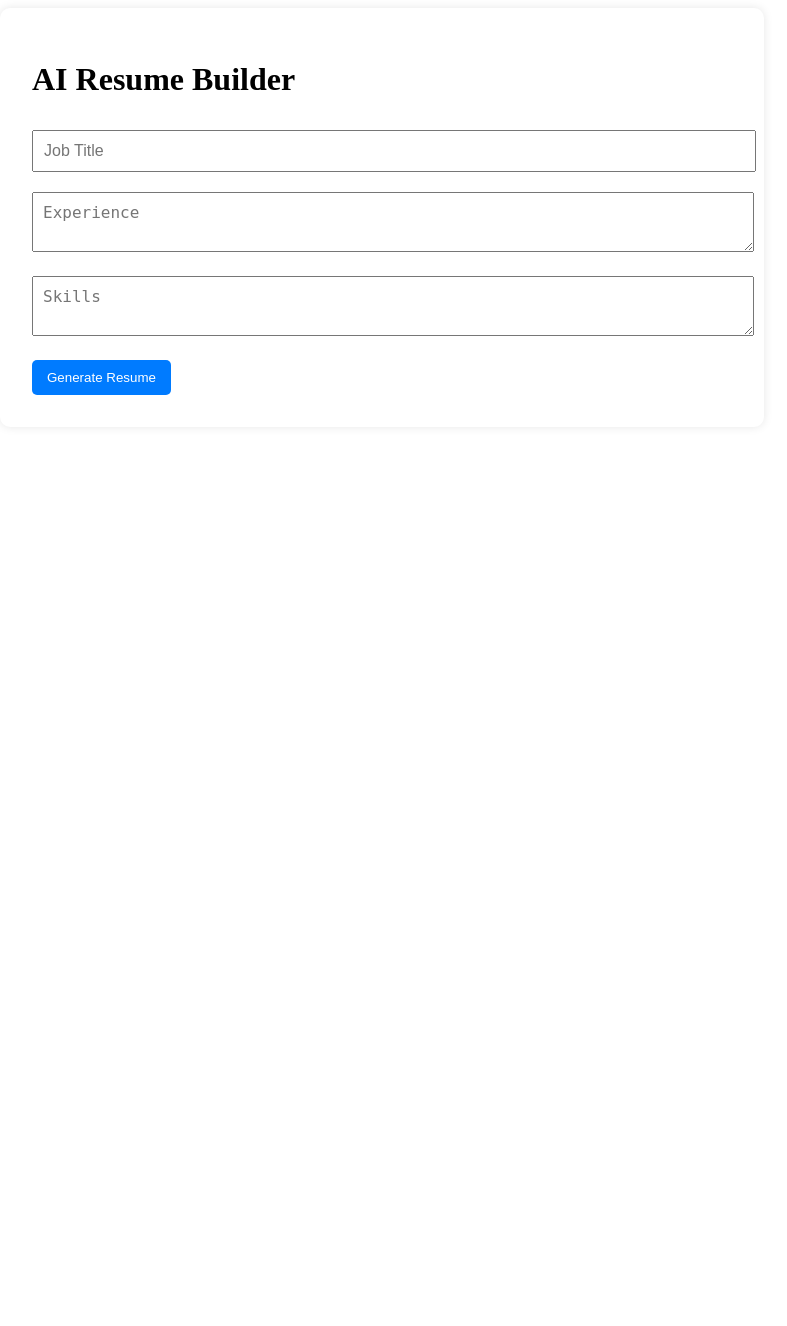
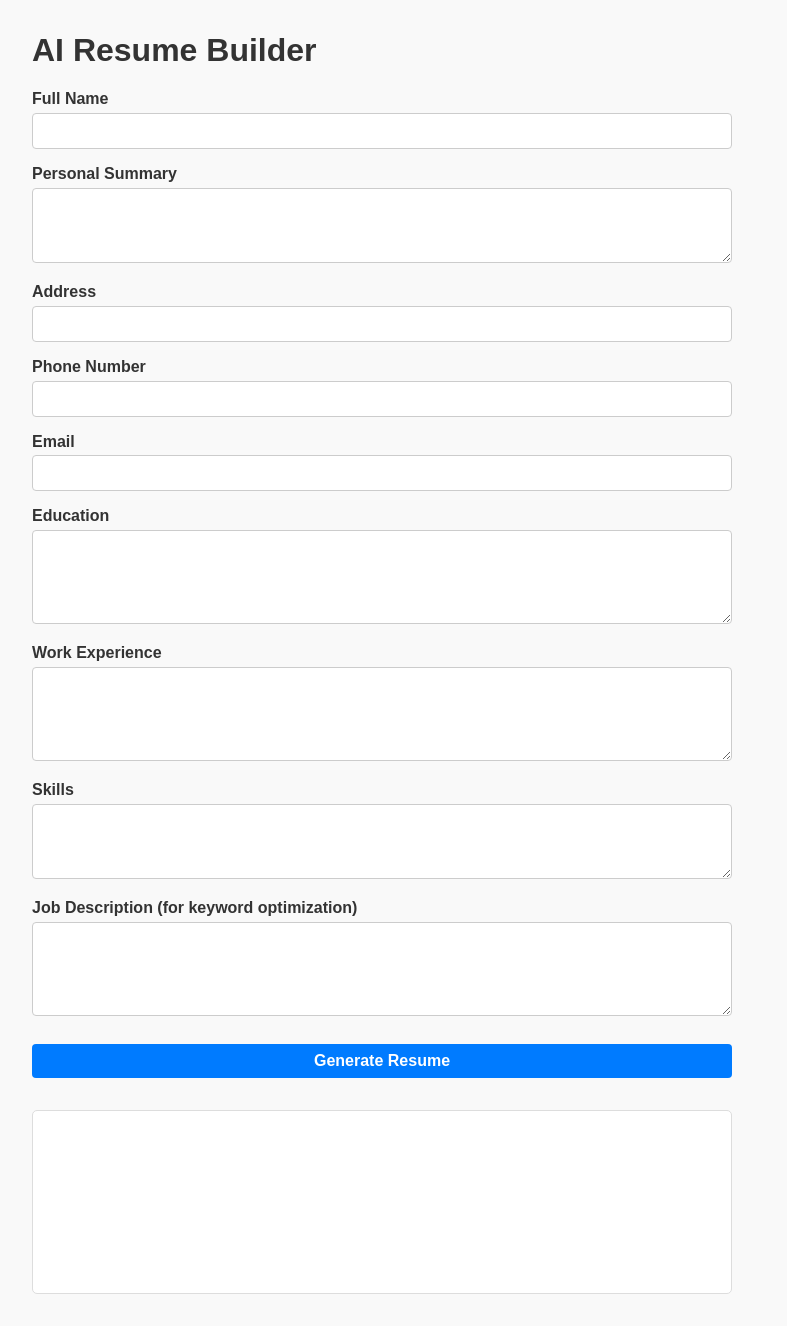
Before and after one commit to MphoLorriey25/ai-resume-builder, a Flask app: template templates/index.html in a window 1280 px wide. Shown: the whole page, without its empty margins (258-1045 px from the left). Before the commit the page ends 395 px from the top, so only its background shows below. Run offline with Flask 3, Linux system fonts and the light colour scheme; the template is opened without the code that fills it, so the values that code supplies are empty.

Commit message:
Update index.html

```diff
--- a/templates/index.html
+++ b/templates/index.html
@@ -1,20 +1,132 @@
 <!DOCTYPE html>
-<html>
+<html lang="en">
 <head>
-    <title>AI Resume Builder</title>
-    <link rel="stylesheet" href="{{ url_for('static', filename='style.css') }}">
+  <meta charset="UTF-8" />
+  <meta name="viewport" content="width=device-width, initial-scale=1" />
+  <title>AI Resume Builder</title>
+  <style>
+    body {
+      font-family: Arial, sans-serif;
+      max-width: 700px;
+      margin: 2rem auto;
+      padding: 0 1rem;
+      background: #f9f9f9;
+      color: #333;
+    }
+    label {
+      display: block;
+      margin-top: 1rem;
+      font-weight: bold;
+    }
+    input, textarea, select, button {
+      width: 100%;
+      padding: 0.5rem;
+      margin-top: 0.3rem;
+      box-sizing: border-box;
+      border: 1px solid #ccc;
+      border-radius: 4px;
+      font-size: 1rem;
+    }
+    button {
+      margin-top: 1.5rem;
+      background-color: #007bff;
+      color: white;
+      border: none;
+      cursor: pointer;
+      font-weight: bold;
+    }
+    button:hover {
+      background-color: #0056b3;
+    }
+    #output {
+      white-space: pre-wrap;
+      margin-top: 2rem;
+      background: white;
+      padding: 1rem;
+      border-radius: 5px;
+      border: 1px solid #ddd;
+      min-height: 150px;
+    }
+  </style>
 </head>
 <body>
-    <div class="container">
-        <h1>AI Resume Builder</h1>
-        <form id="resume-form">
-            <input type="text" name="job_title" placeholder="Job Title" required>
-            <textarea name="experience" placeholder="Experience" required></textarea>
-            <textarea name="skills" placeholder="Skills" required></textarea>
-            <button type="submit">Generate Resume</button>
-        </form>
-        <div id="output"></div>
-    </div>
-    <script src="{{ url_for('static', filename='script.js') }}"></script>
+
+  <h1>AI Resume Builder</h1>
+
+  <form id="resumeForm">
+    <label for="name">Full Name</label>
+    <input type="text" id="name" required />
+
+    <label for="summary">Personal Summary</label>
+    <textarea id="summary" rows="3"></textarea>
+
+    <label for="address">Address</label>
+    <input type="text" id="address" />
+
+    <label for="phone">Phone Number</label>
+    <input type="text" id="phone" />
+
+    <label for="email">Email</label>
+    <input type="email" id="email" />
+
+    <label for="education">Education</label>
+    <textarea id="education" rows="4"></textarea>
+
+    <label for="experience">Work Experience</label>
+    <textarea id="experience" rows="4"></textarea>
+
+    <label for="skills">Skills</label>
+    <textarea id="skills" rows="3"></textarea>
+
+    <label for="jobDescription">Job Description (for keyword optimization)</label>
+    <textarea id="jobDescription" rows="4"></textarea>
+
+    <button type="submit">Generate Resume</button>
+  </form>
+
+  <div id="output" aria-live="polite"></div>
+
+  <script>
+    const form = document.getElementById("resumeForm");
+    const outputDiv = document.getElementById("output");
+
+    form.addEventListener("submit", async (e) => {
+      e.preventDefault();
+      outputDiv.textContent = "Generating resume... please wait.";
+
+      const data = {
+        name: document.getElementById("name").value,
+        summary: document.getElementById("summary").value,
+        address: document.getElementById("address").value,
+        phone: document.getElementById("phone").value,
+        email: document.getElementById("email").value,
+        education: document.getElementById("education").value,
+        experience: document.getElementById("experience").value,
+        skills: document.getElementById("skills").value,
+        job_description: document.getElementById("jobDescription").value
+      };
+
+      try {
+        const response = await fetch("/generate", {
+          method: "POST",
+          headers: {
+            "Content-Type": "application/json"
+          },
+          body: JSON.stringify(data)
+        });
+
+        if (!response.ok) {
+          const errorData = await response.json();
+          outputDiv.textContent = `Error: ${errorData.error || response.statusText}`;
+          return;
+        }
+
+        const result = await response.json();
+        outputDiv.textContent = result.output;
+      } catch (err) {
+        outputDiv.textContent = `Error: ${err.message}`;
+      }
+    });
+  </script>
 </body>
 </html>
```
